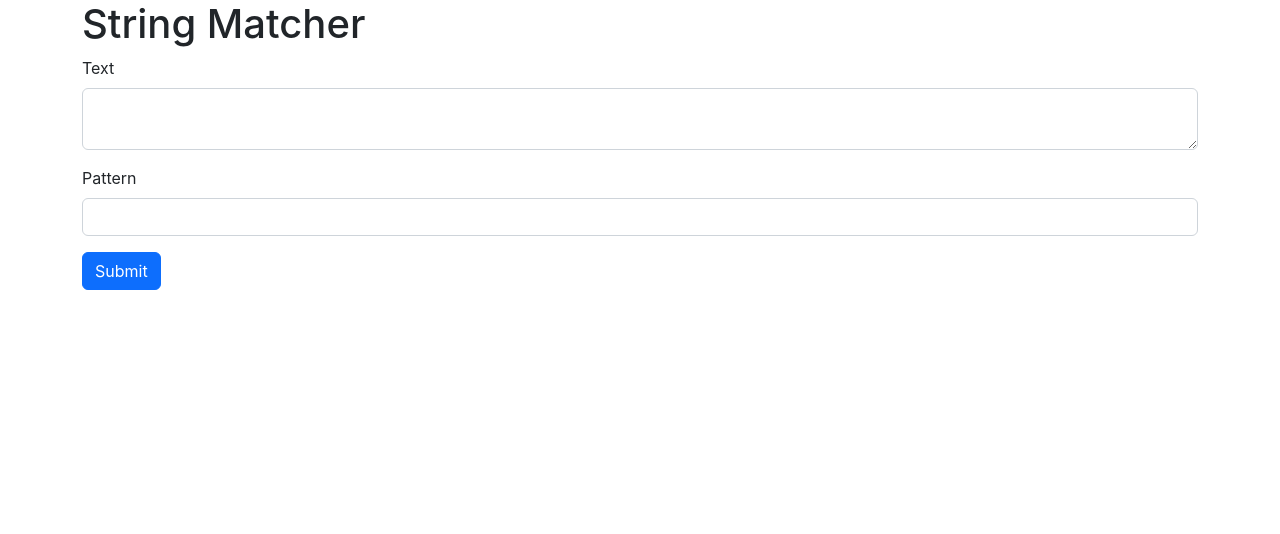
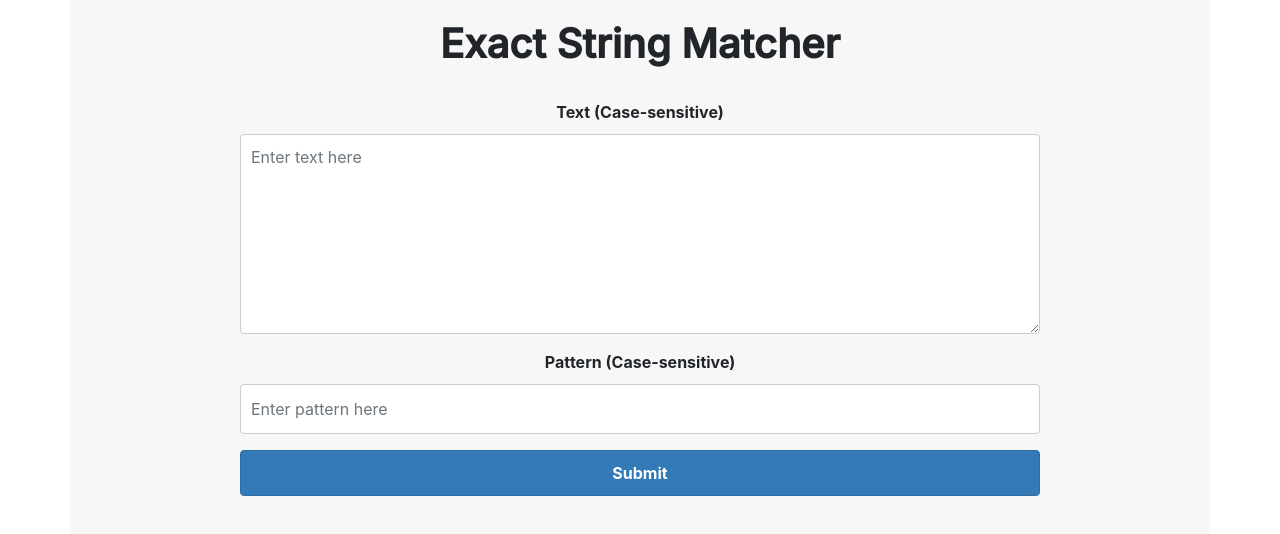
Before and after one commit to CCNYAlgo/string-matcher, a React (Create React App) app: page / in a window 1280 px wide. Shown: the top 534 px of the page. Built offline with nearby package versions, Linux system fonts and the light colour scheme; the HTML template or start-up script is replaced by a standard one.

Commit message:
Bootstrap and CSS added

```diff
--- a/public/index.html
+++ b/public/index.html
@@ -9,6 +9,7 @@
       name="description"
       content="Web site created using create-react-app"
     />
+    <link rel="preconnect" href="https://fonts.googleapis.com"><link rel="preconnect" href="https://fonts.gstatic.com" crossorigin><link href="https://fonts.googleapis.com/css2?family=Inter:wght@500&display=swap" rel="stylesheet">
     <link rel="apple-touch-icon" href="%PUBLIC_URL%/logo192.png" />
     <!--
       manifest.json provides metadata used when your web app is installed on a
--- a/src/App.css
+++ b/src/App.css
@@ -1,38 +1,63 @@
-.App {
-  text-align: center;
+/* Add some padding and a background color to the container element */
+.container.body {
+  padding: 20px;
+  background-color: #f7f7f7;
 }
 
-.App-logo {
-  height: 40vmin;
-  pointer-events: none;
+h1#title{
+  text-align: center;
+  font-family: 'Inter', sans-serif;
+  font-weight: 700;
 }
 
-@media (prefers-reduced-motion: no-preference) {
-  .App-logo {
-    animation: App-logo-spin infinite 20s linear;
-  }
+/* Style the form and its elements */
+form.form {
+  text-align: center;
+  max-width: 800px;
+  margin: 0 auto;
 }
 
-.App-header {
-  background-color: #282c34;
-  min-height: 100vh;
-  display: flex;
-  flex-direction: column;
-  align-items: center;
-  justify-content: center;
-  font-size: calc(10px + 2vmin);
-  color: white;
+form.form .form-label {
+  font-weight: bold;
+  margin-bottom: 10px;
+  display: block;
 }
 
-.App-link {
-  color: #61dafb;
+form.form .form-control {
+  width: 100%;
+  height: 50px;
+  border-radius: 4px;
+  border: 1px solid #ccc;
+  padding: 10px;
+  font-size: 16px;
 }
 
-@keyframes App-logo-spin {
-  from {
-    transform: rotate(0deg);
-  }
-  to {
-    transform: rotate(360deg);
-  }
+form.form textarea.form-control {
+  height: 200px;
+  resize: vertical;
 }
+
+form.form .btn-primary {
+  width: 100%;
+  background-color: #337ab7;
+  border-color: #2e6da4;
+  color: #fff;
+  font-size: 16px;
+  font-weight: bold;
+  border-radius: 4px;
+  padding: 10px 20px;
+}
+
+form.form .btn-primary:hover {
+  background-color: #286090;
+  border-color: #204d74;
+}
+
+/* Add some spacing between the form and the results */
+form + br {
+  margin-bottom: 20px;
+}
+
+.results-title{
+  font-weight: bold;
+}
--- a/src/App.js
+++ b/src/App.js
@@ -16,24 +16,24 @@ function App() {
   }
 
   return (
-    <div>
-      <h1 className="container">String Matcher</h1>
-      <div className='container'>
-        <form onSubmit={handleSubmit}>
+    <div className='container body'>
+        <h1 id="title">Exact String Matcher</h1>
+        <br></br>
+        <form onSubmit={handleSubmit} className="form">
           <div className="mb-3">
-            <label htmlFor="text" className="form-label">Text</label>
-            <textarea className="form-control" id="text" value={text} onChange={(e) => {setText(e.target.value); setSubmitted(false);}}/>
+            <label htmlFor="text" className="form-label">Text (Case-sensitive)</label>
+            <textarea className="form-control" id="text" placeholder="Enter text here" value={text} onChange={(e) => {setText(e.target.value); setSubmitted(false);}}/>
           </div>
           <div className="mb-3">
-            <label htmlFor="pattern" className="form-label">Pattern</label>
-            <input type="text" className="form-control" id="pattern" value={pattern} onChange={(e) => {setPattern(e.target.value); setSubmitted(false);}}/>
+            <label htmlFor="pattern" className="form-label">Pattern (Case-sensitive)</label>
+            <input type="text" className="form-control" placeholder="Enter pattern here" id="pattern" value={pattern} onChange={(e) => {setPattern(e.target.value); setSubmitted(false);}}/>
           </div>
-          <button type="submit" className="btn btn-primary">Submit</button>
+          <button type="submit" className="btn btn-primary" id="btn-submit">Submit</button>
         </form>
+        <br></br>
         {submitted && <Naive text={text} pattern={pattern} />}
         {submitted && <RabinKarp text={text} pattern={pattern} />}
         {submitted && <FiniteAuto text={text} pattern={pattern} />}
-      </div>
     </div>
   );
 }
--- a/src/components/FiniteAuto.js
+++ b/src/components/FiniteAuto.js
@@ -94,7 +94,7 @@ function FiniteAuto(props){
             })}
             <br></br>
             <br></br> */}
-            <p>It took {endTime - startTime} ms to complete using Finite Automaton Algorithm</p>
+            <p>It took {1/(endTime - startTime)} ms to complete using Finite Automaton Algorithm</p>
         </div>
     );
 }
--- a/src/components/Naive.js
+++ b/src/components/Naive.js
@@ -58,7 +58,7 @@ function Naive(props){
 
     return(
         <div>
-            <p>Pattern found at indices: </p>
+            <p className="results-title">Pattern found at indices: </p>
             {indices.join(", ")}
             <br></br>
             <br></br>
@@ -68,7 +68,7 @@ function Naive(props){
             })}
             <br></br>
             <br></br>
-            <p>It took {endTime - startTime} ms to complete using Naive Algorithm</p>
+            <p>It took {1/(endTime - startTime)} ms to complete using Naive Algorithm</p>
         </div>
     );
 }
--- a/src/components/RabinKarp.js
+++ b/src/components/RabinKarp.js
@@ -92,7 +92,7 @@ function RabinKarp(props)
             })}
             <br></br>
             <br></br> */}
-            <p>It took {endTime - startTime} ms to complete using Rabin-Karp Algorithm</p>
+            <p>It took {1/(endTime - startTime)} ms to complete using Rabin-Karp Algorithm</p>
         </div>
     );
 }
```
